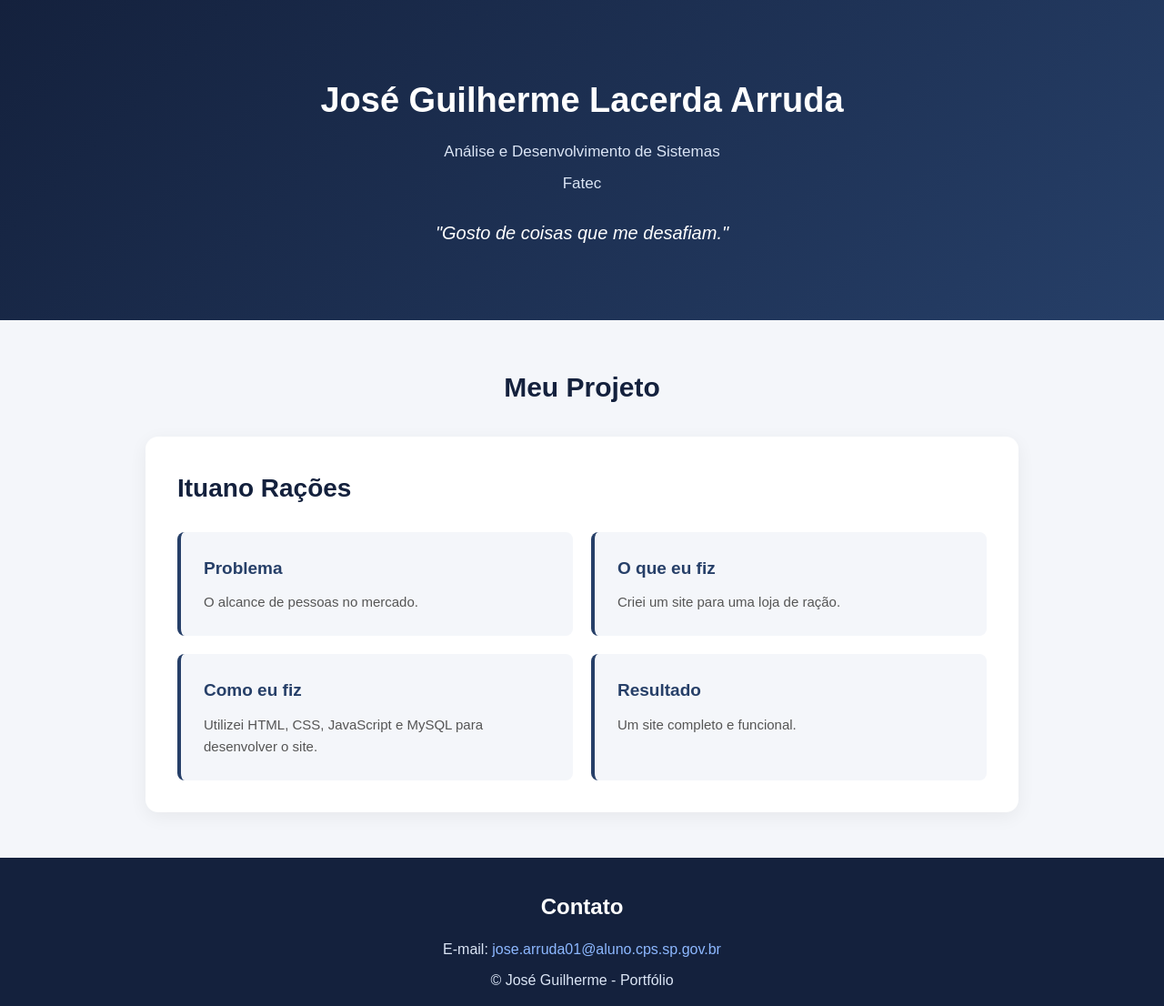
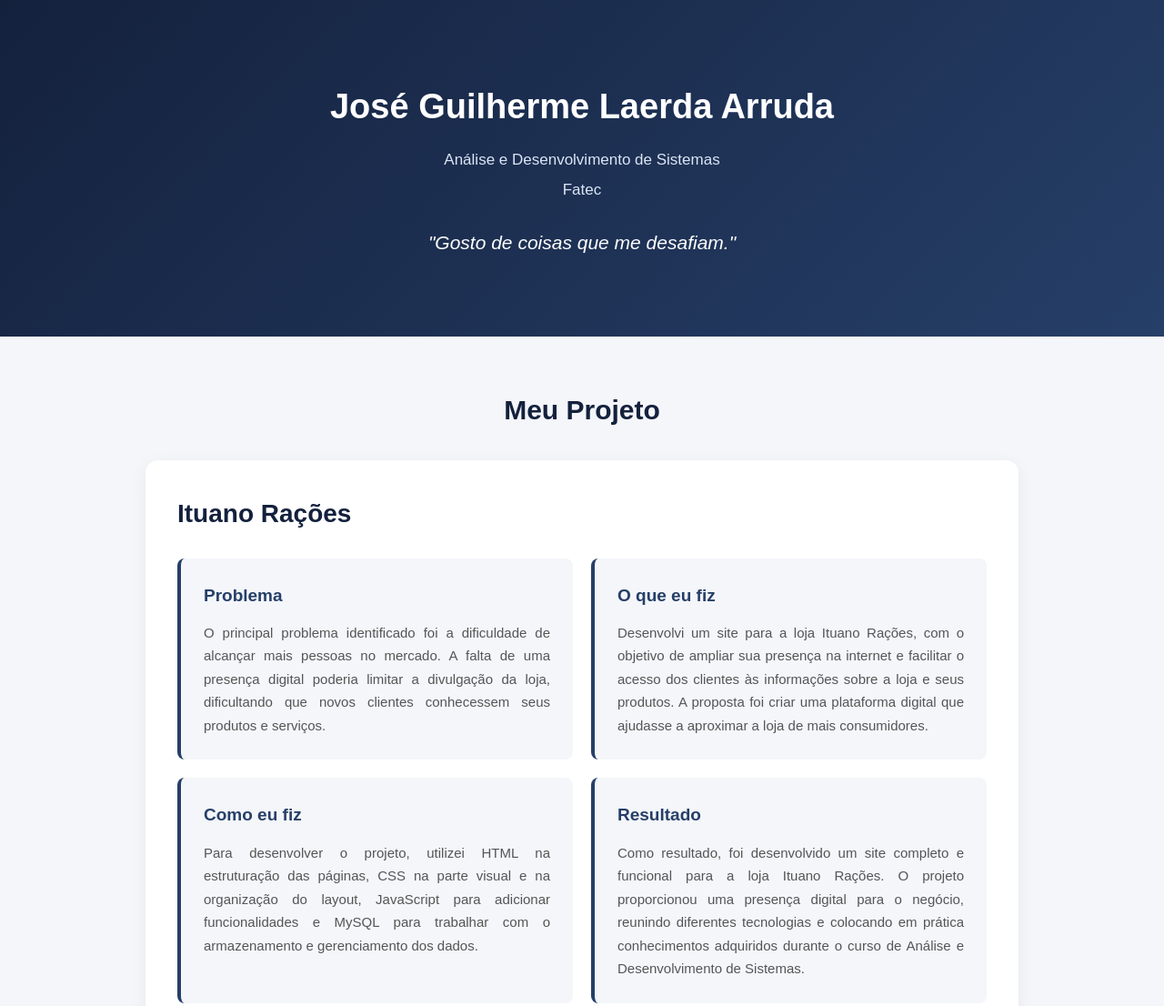
Before and after one commit to Jose-Guilhermee/Jose-Guilhermee.github.io, a plain HTML site: page index.html in a window 1280 px wide. Shown: the top 1106 px of the page at 91% size. Drawn offline with Linux system fonts and the light colour scheme.

Commit message:
index.html

```diff
--- a/index.html
+++ b/index.html
@@ -16,13 +16,13 @@
             font-family: Arial, Helvetica, sans-serif;
             background-color: #f4f6fa;
             color: #222;
-            line-height: 1.6;
+            line-height: 1.7;
         }
 
         header {
             background: linear-gradient(135deg, #14213d, #263f68);
             color: white;
-            padding: 80px 20px;
+            padding: 85px 20px;
             text-align: center;
         }
 
@@ -34,18 +34,19 @@
         header p {
             font-size: 17px;
             color: #dbe5f5;
-            margin-bottom: 8px;
+            margin-bottom: 5px;
         }
 
         .frase {
             margin-top: 25px;
-            font-size: 20px;
+            font-size: 21px;
             font-style: italic;
+            color: #ffffff;
         }
 
         main {
             max-width: 1000px;
-            margin: 50px auto;
+            margin: 55px auto;
             padding: 0 20px;
         }
 
@@ -85,12 +86,13 @@
         .bloco h3 {
             color: #263f68;
             font-size: 19px;
-            margin-bottom: 10px;
+            margin-bottom: 12px;
         }
 
         .bloco p {
             color: #555;
             font-size: 15px;
+            text-align: justify;
         }
 
         footer {
@@ -146,6 +148,10 @@
             .titulo {
                 font-size: 25px;
             }
+
+            .projeto h2 {
+                font-size: 24px;
+            }
         }
     </style>
 </head>
@@ -153,7 +159,7 @@
 <body>
 
     <header>
-        <h1>José Guilherme Lacerda Arruda</h1>
+        <h1>José Guilherme Laerda Arruda</h1>
         <p>Análise e Desenvolvimento de Sistemas</p>
         <p>Fatec</p>
 
@@ -172,22 +178,48 @@
 
                 <div class="bloco">
                     <h3>Problema</h3>
-                    <p>O alcance de pessoas no mercado.</p>
+                    <p>
+                        O principal problema identificado foi a dificuldade
+                        de alcançar mais pessoas no mercado. A falta de uma
+                        presença digital poderia limitar a divulgação da loja,
+                        dificultando que novos clientes conhecessem seus
+                        produtos e serviços.
+                    </p>
                 </div>
 
                 <div class="bloco">
                     <h3>O que eu fiz</h3>
-                    <p>Criei um site para uma loja de ração.</p>
+                    <p>
+                        Desenvolvi um site para a loja Ituano Rações,
+                        com o objetivo de ampliar sua presença na internet
+                        e facilitar o acesso dos clientes às informações
+                        sobre a loja e seus produtos. A proposta foi criar
+                        uma plataforma digital que ajudasse a aproximar
+                        a loja de mais consumidores.
+                    </p>
                 </div>
 
                 <div class="bloco">
                     <h3>Como eu fiz</h3>
-                    <p>Utilizei HTML, CSS, JavaScript e MySQL para desenvolver o site.</p>
+                    <p>
+                        Para desenvolver o projeto, utilizei HTML na
+                        estruturação das páginas, CSS na parte visual e
+                        na organização do layout, JavaScript para adicionar
+                        funcionalidades e MySQL para trabalhar com o
+                        armazenamento e gerenciamento dos dados.
+                    </p>
                 </div>
 
                 <div class="bloco">
                     <h3>Resultado</h3>
-                    <p>Um site completo e funcional.</p>
+                    <p>
+                        Como resultado, foi desenvolvido um site completo
+                        e funcional para a loja Ituano Rações. O projeto
+                        proporcionou uma presença digital para o negócio,
+                        reunindo diferentes tecnologias e colocando em
+                        prática conhecimentos adquiridos durante o curso
+                        de Análise e Desenvolvimento de Sistemas.
+                    </p>
                 </div>
 
             </div>
```
